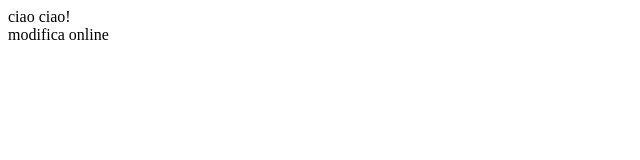
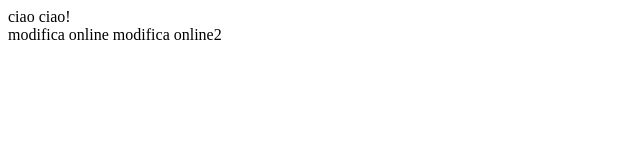
Before and after one commit to AntonioSpecchio/test, a plain HTML site: page index.html in a window 1280 px wide. Shown: the whole page, without its empty margins (0-640 px from the left). Drawn offline with Linux system fonts and the light colour scheme.

Commit message:
Update index.html 2

```diff
--- a/index.html
+++ b/index.html
@@ -5,5 +5,6 @@
     <body>
         ciao ciao!<br/>
         modifica online
+        modifica online2
     </body>
 </html>
```
